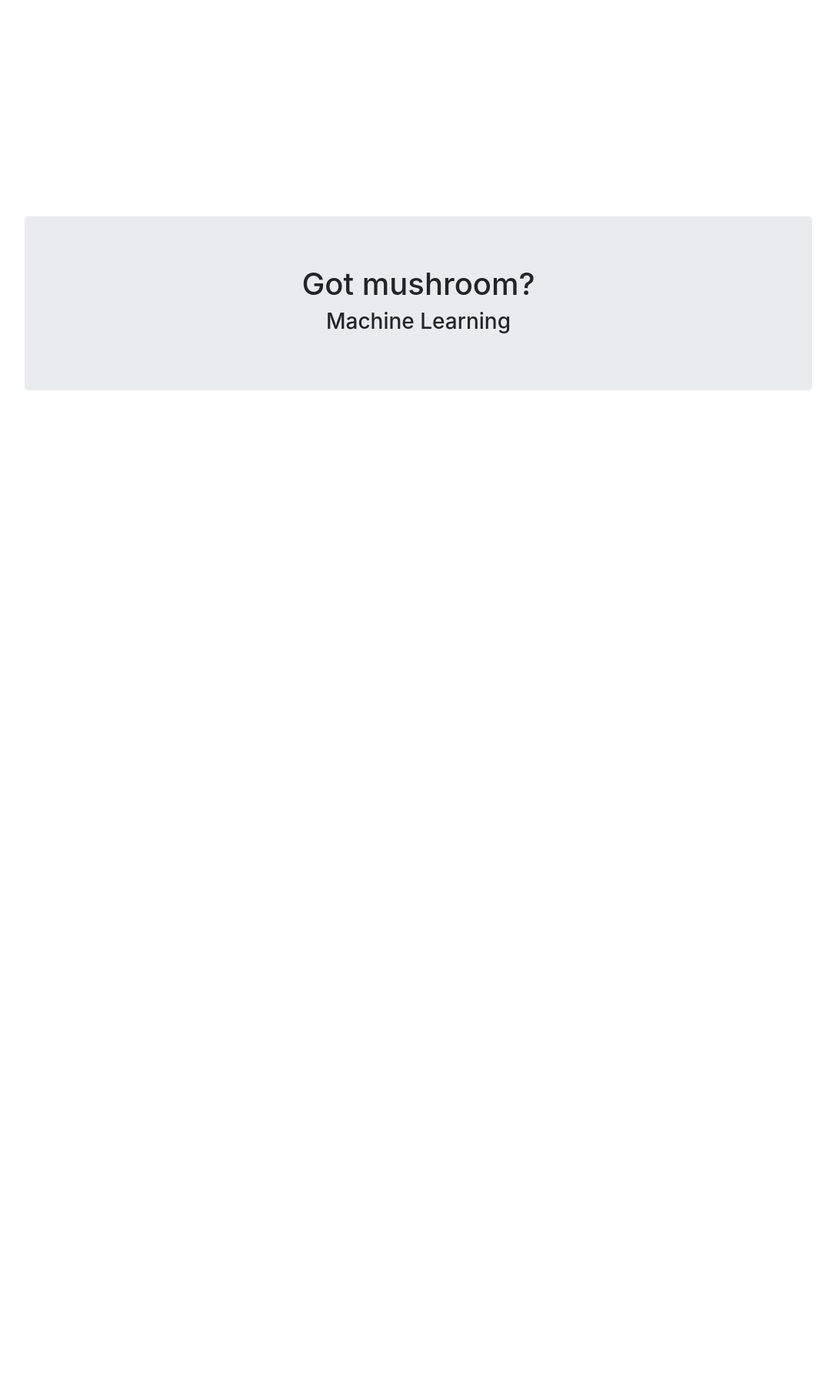
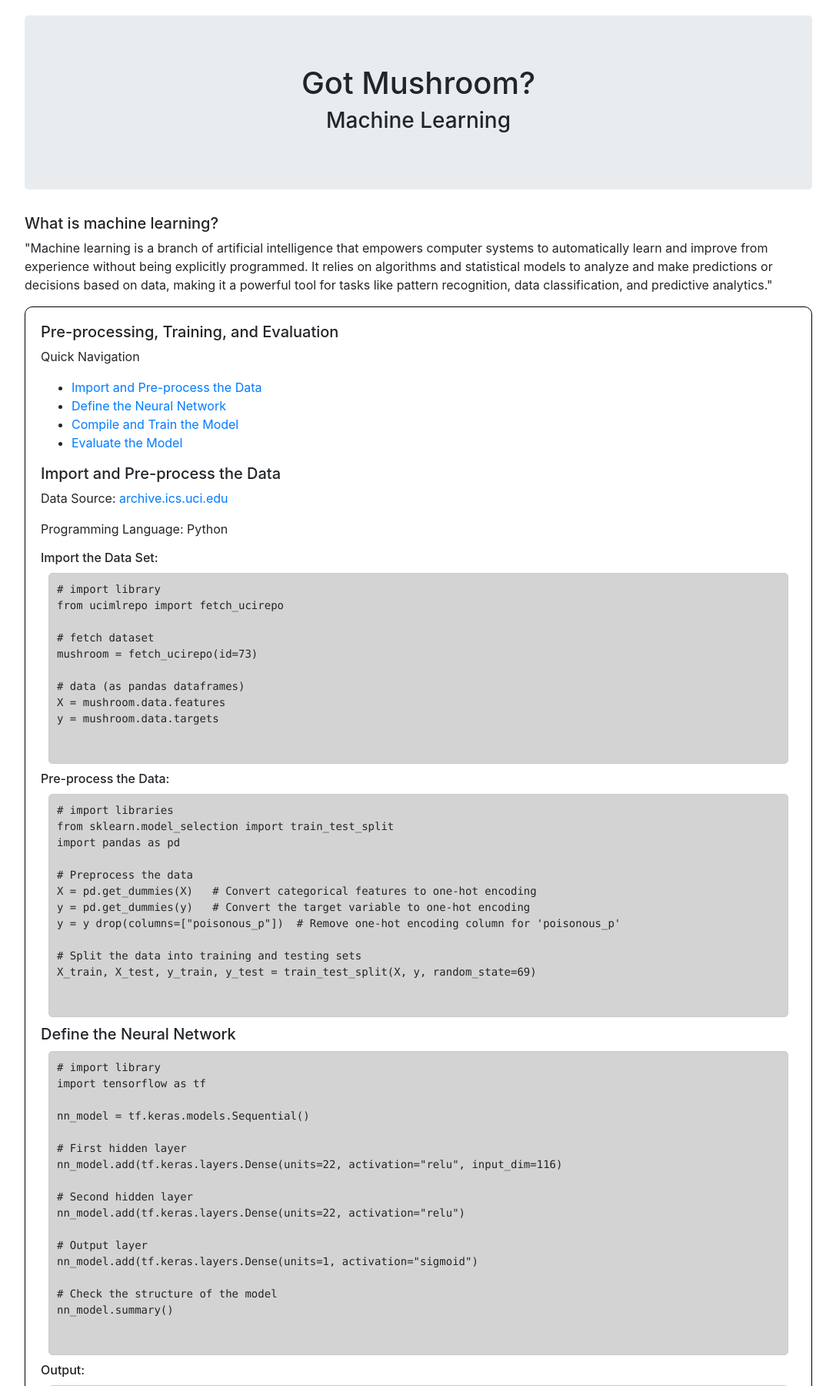
Before and after one commit to pmarbibi12/project_4_shroomin, a Flask app: page /machine-learning in a window 1280 px wide. Shown: the top 1800 px of the page at 77% size, without its empty margins (96-1183 px from the left). Before the commit the page ends 507 px from the top, so only its background shows below. Run offline with Flask 3, Linux system fonts and the light colour scheme; parts of the project's set-up code (start-up, migrations or seed data) failed here and were passed over; some libraries are stand-ins or nearby versions.

Commit message:
added contents of ml link

```diff
--- /dev/null
+++ b/static/css/ml_style.css
@@ -0,0 +1,35 @@
+.main-container {
+    display: flex;
+    flex-direction: column;
+    align-items: center;
+    justify-content: center;
+    min-height: 100vh; /* Ensures the container takes up at least the full viewport height */
+    max-width: 80%; /* Set a maximum width of 80% of the viewport width */
+    margin: 0 auto; /* Center the container horizontally */
+    padding: 0px;
+}
+
+.jumbotron {
+    margin-top: 20px;
+    width: 100%;
+}
+
+#journey {
+    width: 100%;
+    margin: 0px;
+    padding: 20px;
+    gap: 20px;
+    border: 1px solid #000000;
+    border-radius: 10px;
+    margin-bottom: 15px;
+}
+
+.code {
+    background-color: lightgray;
+    border: 1px solid #ccc;
+    padding: 10px;
+    font-family: monospace; /* Use a monospace font for code */
+    color: white;
+    border-radius: 5px;
+    margin: 10px;
+}
--- a/templates/machine-learning.html
+++ b/templates/machine-learning.html
@@ -2,15 +2,138 @@
 <html>
 <head>
     <meta charset="UTF-8">
-    <link rel="stylesheet" href="./static/css/style.css">
+    <link rel="stylesheet" href="./static/css/ml_style.css">
     <link rel="stylesheet" href="https://maxcdn.bootstrapcdn.com/bootstrap/4.5.2/css/bootstrap.min.css">
     <script src="https://d3js.org/d3.v7.min.js"></script>
 </head>
 <body>
     <div class="main-container">
         <div class="jumbotron text-center">
-            <h1>Got mushroom?</h1>
+            <h1>Got Mushroom?</h1>
             <h3>Machine Learning</h3>
+        </div>
+        <div id="machine-learning">
+            <h5>What is machine learning?</h5>
+            <p>"Machine learning is a branch of artificial intelligence that empowers computer systems to automatically learn and improve from experience without being explicitly programmed. It relies on algorithms and statistical models to analyze and make predictions or decisions based on data, making it a powerful tool for tasks like pattern recognition, data classification, and predictive analytics."</p>
+        </div>
+        <div id="journey">
+            <h5>Pre-processing, Training, and Evaluation</h5>
+            <p>Quick Navigation</p>
+            <ul>
+                <li><a href="#importing-data">Import and Pre-process the Data</a></li>
+                <li><a href="#defining-neural-network">Define the Neural Network</a></li>
+                <li><a href="#compiling-and-training">Compile and Train the Model</a></li>
+                <li><a href="#evaluate-the-model">Evaluate the Model</a></li>
+            </ul>
+            <div id="importing-data">
+                <h5>Import and Pre-process the Data</h5>
+            </div>
+            <p>Data Source: <a href="https://archive.ics.uci.edu/dataset/73/mushroom">archive.ics.uci.edu</a></p>
+            <p>Programming Language: Python</p>
+            <h6>Import the Data Set:</h6>
+            <div id="import-data-code" class="code">
+                <pre>
+# import library
+from ucimlrepo import fetch_ucirepo
+
+# fetch dataset
+mushroom = fetch_ucirepo(id=73)
+
+# data (as pandas dataframes)
+X = mushroom.data.features
+y = mushroom.data.targets
+                </pre>
+            </div>
+            <h6>Pre-process the Data:</h6>
+            <div class="code">
+                <pre>
+# import libraries
+from sklearn.model_selection import train_test_split
+import pandas as pd
+
+# Preprocess the data
+X = pd.get_dummies(X)   # Convert categorical features to one-hot encoding
+y = pd.get_dummies(y)   # Convert the target variable to one-hot encoding
+y = y drop(columns=["poisonous_p"])  # Remove one-hot encoding column for 'poisonous_p'
+
+# Split the data into training and testing sets
+X_train, X_test, y_train, y_test = train_test_split(X, y, random_state=69)
+                </pre>
+            </div>
+            <div id="defining-neural-network">
+                <h5>Define the Neural Network</h5>
+            </div>
+            <div id="defining-neural-network-code" class="code">
+                <pre>
+# import library
+import tensorflow as tf
+
+nn_model = tf.keras.models.Sequential()
+
+# First hidden layer
+nn_model.add(tf.keras.layers.Dense(units=22, activation="relu", input_dim=116)
+
+# Second hidden layer
+nn_model.add(tf.keras.layers.Dense(units=22, activation="relu")
+
+# Output layer
+nn_model.add(tf.keras.layers.Dense(units=1, activation="sigmoid")
+
+# Check the structure of the model
+nn_model.summary()
+                </pre>
+            </div>
+            <h6>Output:</h6>
+            <div class="code">
+                <pre>
+Model: "sequential"
+_________________________________________________________________
+    Layer (type)                Output Shape              Param #
+=================================================================
+    dense (Dense)               (None, 22)                2574
+
+    dense_1 (Dense)             (None, 22)                506
+
+    dense_2 (Dense)             (None, 1)                 23
+
+=================================================================
+Total params: 3103 (12.12 KB)
+Trainable params: 3103 (12.12 KB)
+Non-trainable params: 0 (0.00 Byte)
+_________________________________________________________________
+                </pre>
+            </div>
+            <div id="compiling-and-training">
+                <h5>Compile and Train the Model</h5>
+            </div>
+            <div class="code">
+                <pre>
+# Compile the model
+nn_model.compile(loss="binary_crossentropy", optimizer="adam", metrics=["accuracy"])
+
+# fit the model and start the training
+fit_model = nn_model.fit(X_train, y_train, epochs=100)
+                </pre>
+            </div>
+            <div id="evaluate-the-model">
+                <h5>Evaluate the Model</h5>
+            </div>
+            <div class="code">
+                <pre>
+# evaluate the model
+model_loss, model_accuracy = nn_model.evaluate(X_test, y_test, verbose=2)
+
+# print the results
+print(f"Loss: {model_loss}, Accuracy: {model_accuracy}")
+                </pre>
+            </div>
+            <h6>Output:</h6>
+            <div class="code">
+                <pre>
+64/64 - 0s - loss: 5.8587e-09 - accuracy: 1.0000 - 181ms/epoch - 3ms/step
+Loss: 5.858726837004724e-09, Accuracy: 1.0
+                </pre>
+            </div>
         </div>
     </div>
 </body>
```
